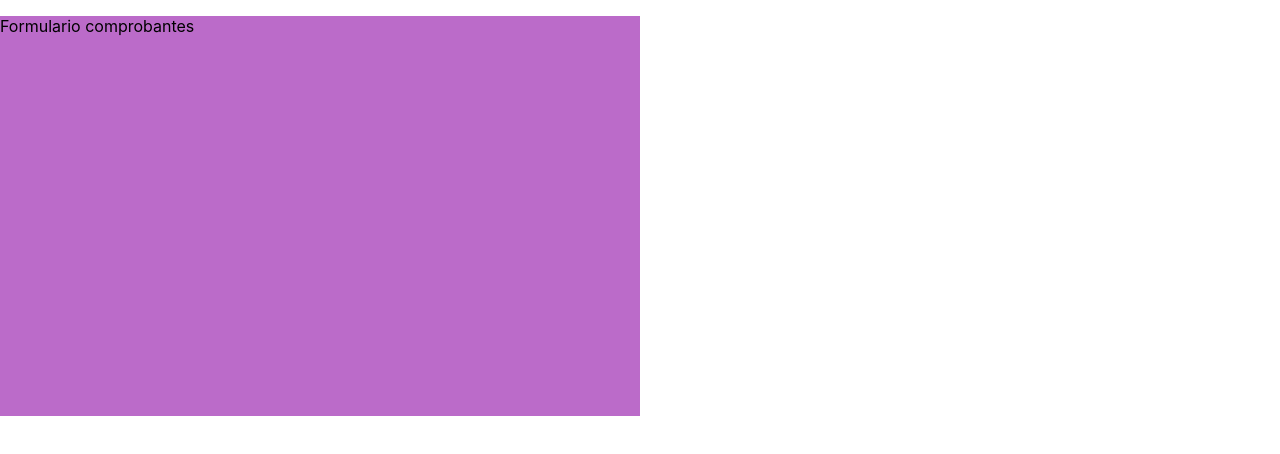
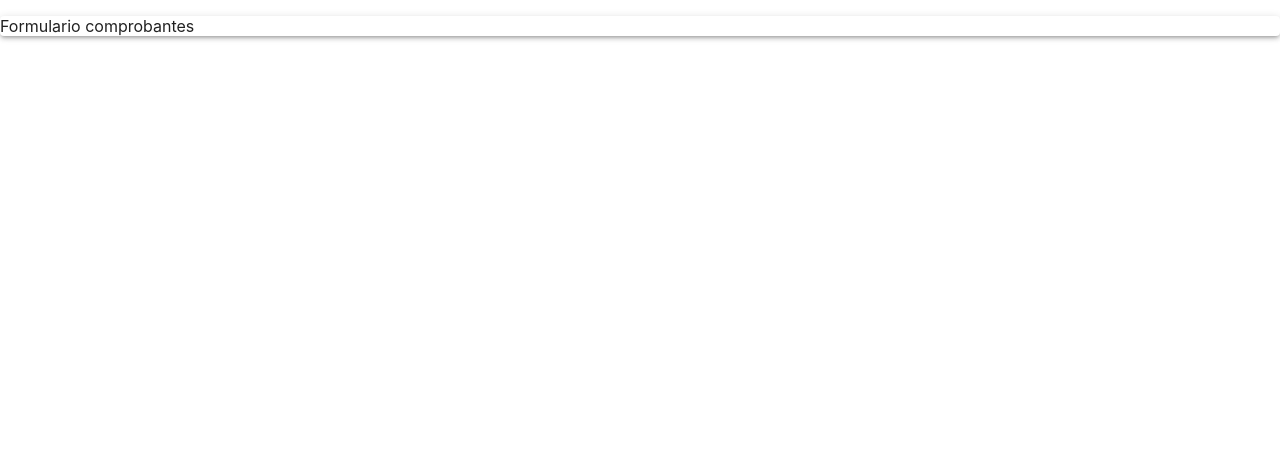
Before and after one commit to IzDiego/modulo-comprobantes, a Next.js app: page /components/tabs/FormComprobantes in a window 1280 px wide. Shown: the top 454 px of the page. Built offline with nearby package versions, Linux system fonts and the light colour scheme.

Commit message:
paper implementation

```diff
--- a/pages/components/tabs/FormComprobantes.tsx
+++ b/pages/components/tabs/FormComprobantes.tsx
@@ -1,16 +1,12 @@
-import Box from '@mui/material/Box';
-import Paper from '@mui/material/Paper';
-
+import Box from "@mui/material/Box";
+import Paper from "@mui/material/Paper";
 
 export default function FormComprobantes() {
-
-    return (
-    <Box
-        sx={{
-          width: '50%',
-          height: 400,
-          backgroundColor: '#bb6bc9'
-        }}>
+  return (
+    <div>
+      <Paper elevation={3}>
         <p>Formulario comprobantes</p>
-      </Box>);
+      </Paper>
+    </div>
+  );
 }
```
